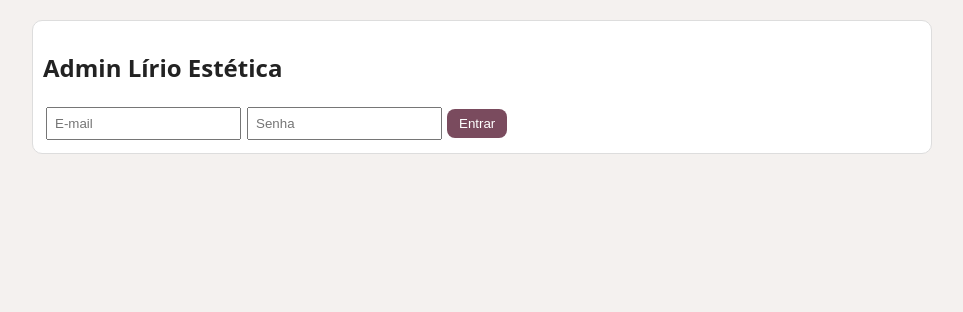
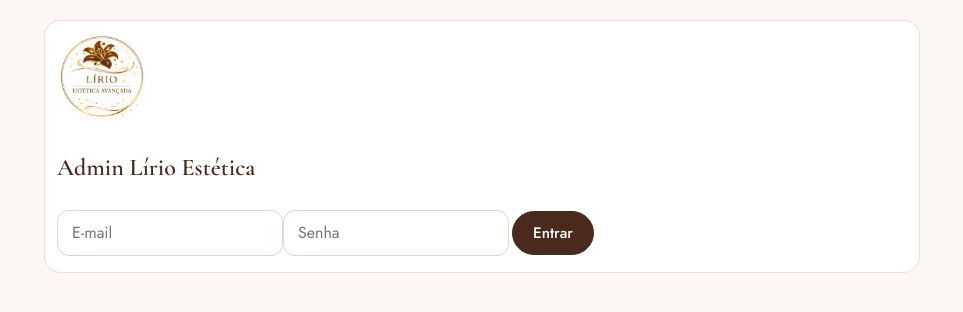
Before and after one commit to manelscardapio-ctrl/L-RIO-EST-TICA, a plain HTML site: page admin.html in a window 1280 px wide. Shown: the whole page, without its empty margins (158-1121 px from the left). Drawn offline with nearby package versions, Linux system fonts and the light colour scheme.

Commit message:
Enhance admin.html layout and styling
Updated the admin page layout and styles, including logo display and button styles.

```diff
--- a/admin.html
+++ b/admin.html
@@ -1,14 +1,19 @@
 <!doctype html>
 <html lang="pt-BR"><head><meta charset="utf-8"><meta name="viewport" content="width=device-width,initial-scale=1">
 <meta name="robots" content="noindex"><title>Admin — Lírio Estética</title>
-<style>
-body{font-family:system-ui,sans-serif;margin:0;background:#f4f1ef;color:#222}
+<link rel="preconnect" href="https://fonts.googleapis.com"><link rel="preconnect" href="https://fonts.gstatic.com" crossorigin><link href="https://fonts.googleapis.com/css2?family=Cormorant+Garamond:wght@500;600&family=Jost:wght@300;400;500&display=swap" rel="stylesheet"><link rel="icon" href="logo.png"><style>:root{--cacau:#4a2a1c;--ouro:#b98f3e;--ouro2:#e3c77e;--rose:#f6e8e2;--bg:#fcf7f4;--ameixa:#7b4a5a;--tx:#3a2a24}*{box-sizing:border-box}
+body{margin:0;background:var(--bg);color:var(--tx);font:400 1rem/1.5 'Jost',system-ui,sans-serif}
 main{max-width:900px;margin:auto;padding:12px}
-.card{background:#fff;border:1px solid #ddd;border-radius:10px;padding:10px;margin:8px 0}
-button{padding:7px 12px;border:0;border-radius:8px;background:#7a4b5e;color:#fff;cursor:pointer;margin:2px}
-button.alt{background:#ddd;color:#222}
-input,select,textarea{padding:7px;margin:3px;box-sizing:border-box;max-width:100%}
-nav button.on{outline:2px solid #222}small{color:#666}
+.card{background:#fff;border:1px solid #efdfd7;border-radius:16px;padding:12px;margin:8px 0}
+h2,h3,h4{font-family:'Cormorant Garamond',serif;color:var(--cacau);font-weight:600}h3{font-size:1.6rem}
+nav{display:flex;flex-wrap:wrap;gap:2px;margin-bottom:8px}small{color:#85716a}a{color:var(--ameixa)}
+button{padding:10px 20px;border:1px solid var(--cacau);border-radius:999px;background:var(--cacau);color:#fff;cursor:pointer;margin:3px;font:500 .95rem 'Jost',sans-serif}
+button.alt{background:#fff;color:var(--cacau);border-color:var(--ouro2)}
+button.sel{background:var(--cacau);color:#fff;border-color:var(--cacau)}
+button:hover{border-color:var(--ouro)}
+:focus-visible{outline:2px solid var(--ouro);outline-offset:2px}
+input,textarea,select{padding:10px 14px;border:1px solid #e6d3ca;border-radius:12px;background:#fff;font:inherit;color:var(--tx);margin:4px 0}
+input:focus,textarea:focus,select:focus{outline:none;border-color:var(--ouro);box-shadow:0 0 0 3px rgba(185,143,62,.2)}
 </style></head><body><main id="app"></main>
 <script src="https://cdn.jsdelivr.net/npm/@supabase/supabase-js@2.45.4/dist/umd/supabase.min.js"></script>
 <script>
@@ -24,9 +29,9 @@ const T={agenda,horarios,servicos,equipe,novo,config};
 const NAMES={agenda:'Agenda',horarios:'Horários',servicos:'Serviços',equipe:'Equipe',novo:'Novo agendamento',config:'Site'};
 
 (async()=>{const{data:{session}}=await db.auth.getSession();session?shell():login()})();
-function login(){A.innerHTML=`<div class=card><h2>Admin Lírio Estética</h2><input id=em placeholder=E-mail><input id=pw type=password placeholder=Senha><button onclick=entrar()>Entrar</button> <span id=msg></span></div>`}
+function login(){A.innerHTML=`<div class=card><img src=logo.png alt='' style='height:90px;border-radius:50%'><h2>Admin Lírio Estética</h2><input id=em placeholder=E-mail><input id=pw type=password placeholder=Senha><button onclick=entrar()>Entrar</button> <span id=msg></span></div>`}
 async function entrar(){const{error}=await db.auth.signInWithPassword({email:$('#em').value,password:$('#pw').value});error?$('#msg').textContent=error.message:shell()}
-function shell(){A.innerHTML=`<nav>${Object.keys(T).map(k=>`<button class="alt" onclick="tab='${k}';go()">${NAMES[k]}</button>`).join('')}<button onclick="db.auth.signOut().then(login)">Sair</button></nav><div id=c></div>`;go()}
+function shell(){A.innerHTML=`<img src=logo.png alt='' style='height:72px;border-radius:50%;display:block;margin:6px 0'><nav>${Object.keys(T).map(k=>`<button class="alt" onclick="tab='${k}';go()">${NAMES[k]}</button>`).join('')}<button onclick="db.auth.signOut().then(login)">Sair</button></nav><div id=c></div>`;go()}
 const go=()=>T[tab]();
 async function load(){D.sv=(await db.from('servicos').select('*').order('nome')).data||[];D.pf=(await db.from('profissionais').select('*').order('nome')).data||[]}
 
```
